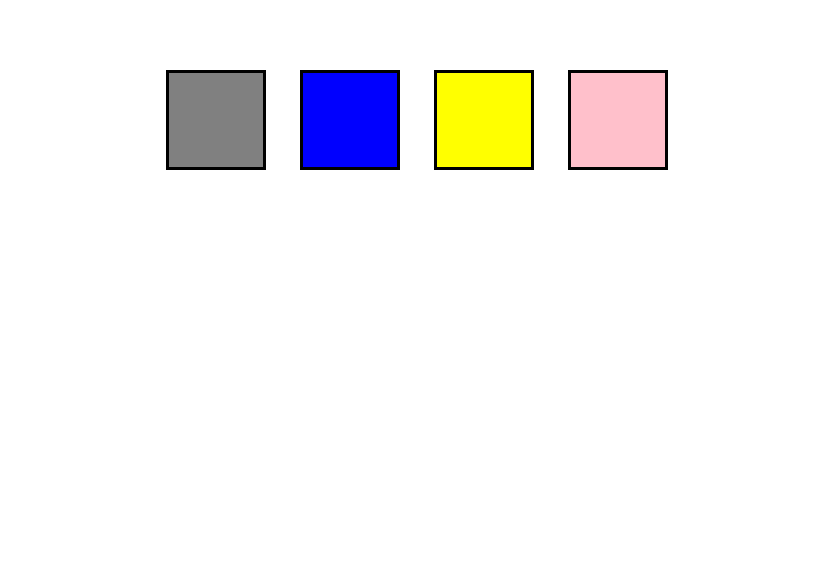
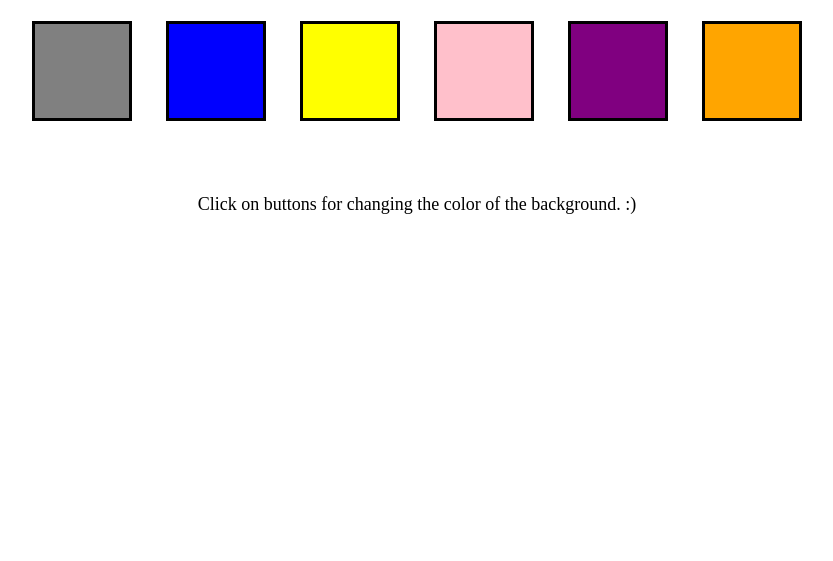
Before and after one commit to PawanDev52/Mini-Projects, a plain HTML site: page dom projects/prj1_colorChanger.html in a window 1280 px wide. Shown: the part 239-800 px from the top of the page, without its empty margins (223-1056 px from the left). Drawn offline with Linux system fonts and the light colour scheme.

Commit message:
color changer

```diff
--- a/dom projects/prj1_colorChanger.html
+++ b/dom projects/prj1_colorChanger.html
@@ -14,37 +14,40 @@
         flex-direction: column;
         row-gap: 40px;
       }
-
       .heading {
         font-size: 36px;
         font-weight: 600;
       }
-
       .btn {
         width: 100px;
         height: 100px;
         border: 3px solid black;
         margin: 15px;
       }
-
       #grey {
         background-color: grey;
       }
-
       #blue {
         background-color: blue;
       }
-
       #yellow {
         background-color: yellow;
       }
-
       #pink {
         background-color: pink;
       }
+      #purple {
+        background-color: purple;
+      }
+      #orange {
+        background-color: orange;
+      }
+      .text{
+        font-size: 18px;
+        font-weight: 500;
+      }
     </style>
   </head>
-
   <body>
     <div class="container">
       <h2 class="heading">Color Schema Switcher</h2>
@@ -53,8 +56,22 @@
         <button class="btn" id="blue"></button>
         <button class="btn" id="yellow"></button>
         <button class="btn" id="pink"></button>
+        <button class="btn" id="purple"></button>
+        <button class="btn" id="orange"></button>
       </div>
+      <p class="text">Click on buttons for changing the color of the background. :)</p>
     </div>
-    <script></script>
+    <script>
+      const button = document.querySelectorAll(".btn");
+      const body = document.querySelector("body");
+      button.forEach(button => {
+        // button.onclick = (e)=>{
+        //     body.style.background = e.target.id;
+        // }
+        button.addEventListener("click", (e)=>{
+            body.style.background = e.target.id;
+        })
+      });
+    </script>
   </body>
 </html>
```
